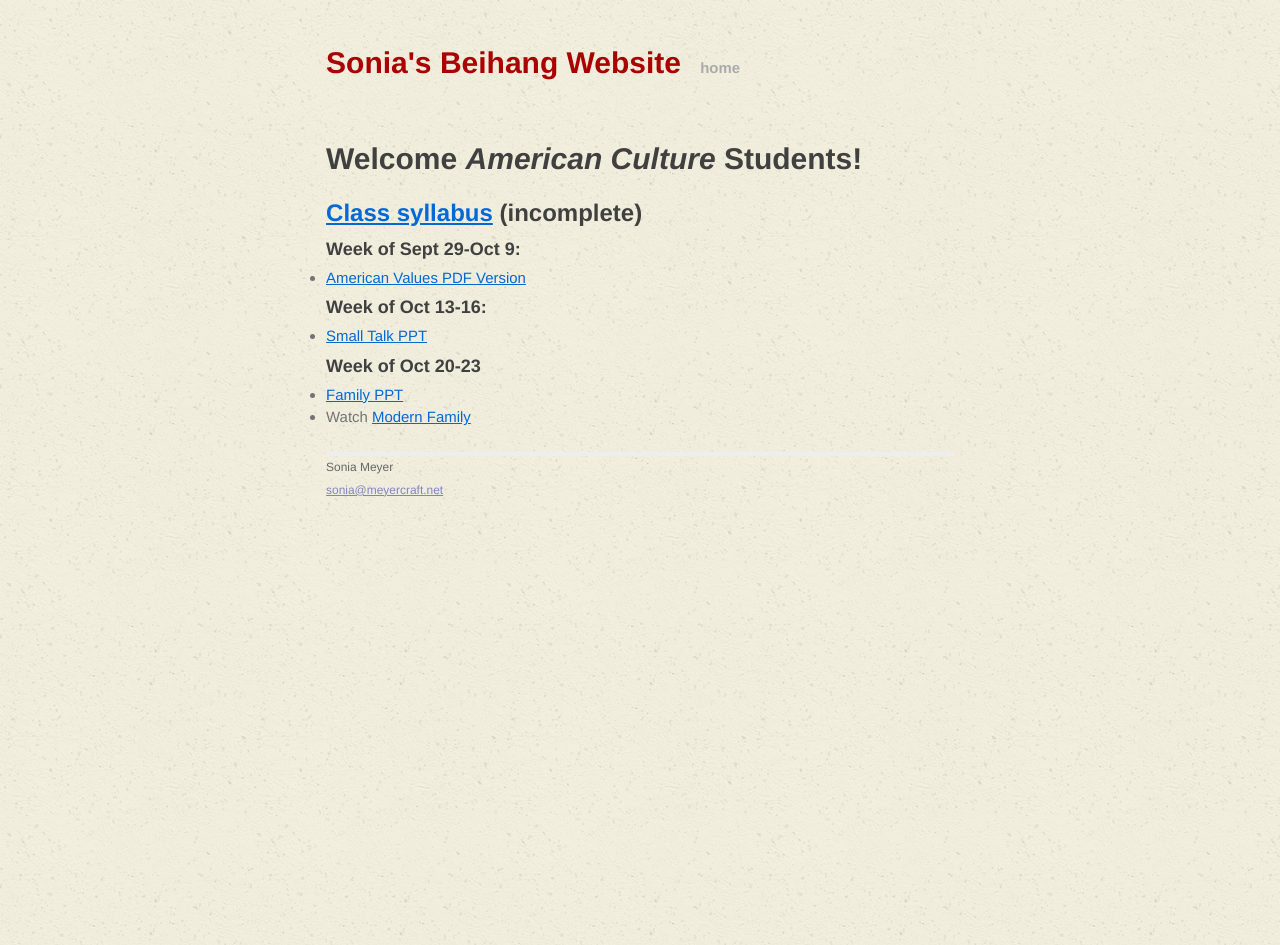
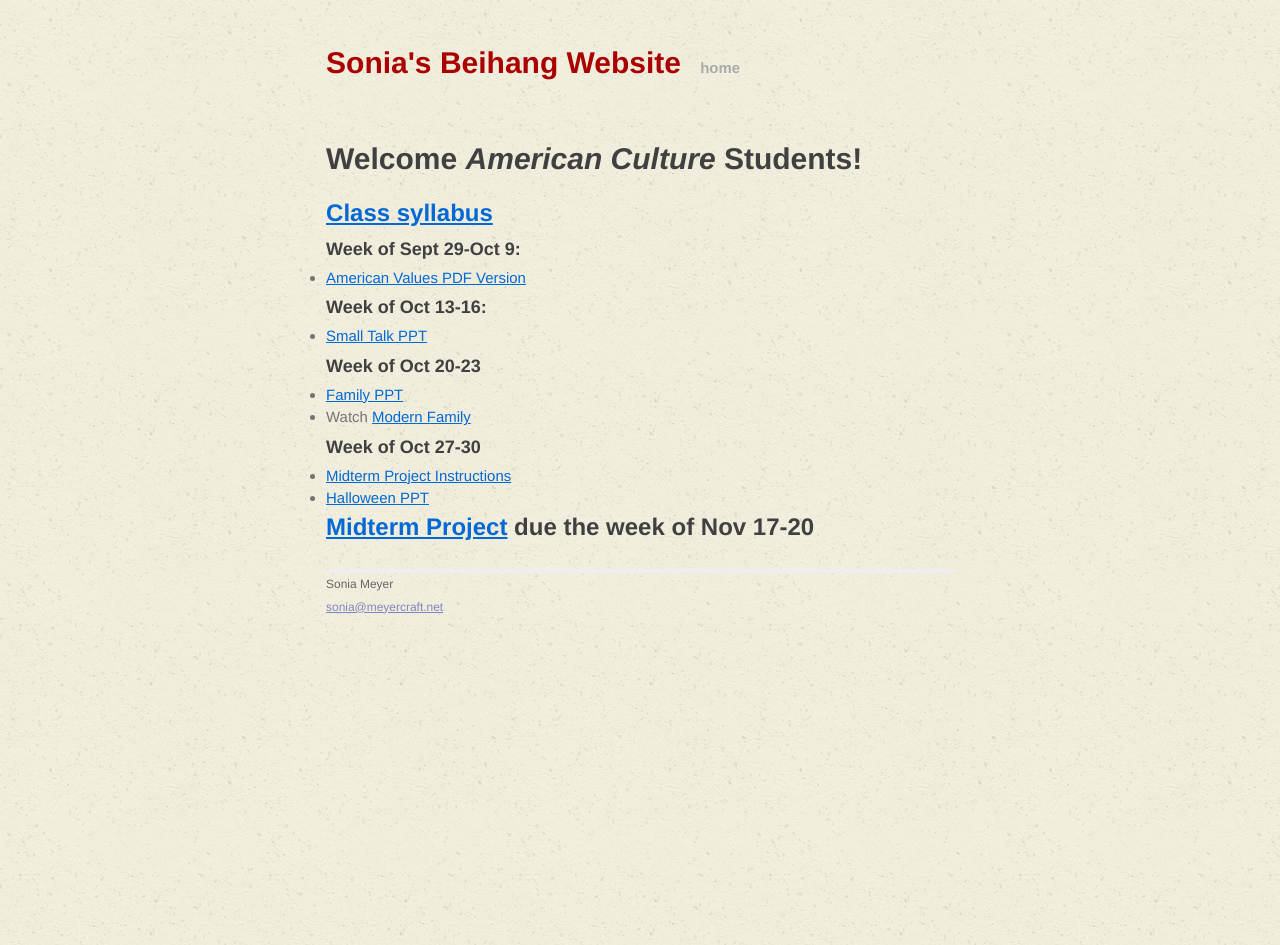
Before and after one commit to soniawmeyer/soniameyer-beihang-students-website, a Jekyll site: the page built from classes/americanculture.md, in a window 1280 px wide. Built offline with Jekyll 4.4.1, drawn with Linux system fonts in a browser that asks for light colours.

Commit message:
added midterm and final info

```diff
--- a/classes/americanculture.md
+++ b/classes/americanculture.md
@@ -4,7 +4,7 @@ title: Mrs. Sonia Meyer's Beihang Website
 ---
 # Welcome *American Culture* Students!
 
-##[Class syllabus](http://sonia-beihang-website-resources.s3.amazonaws.com/Graduate%20Culture%20Fall%202014%20Syllabus.pdf) (incomplete)
+##[Class syllabus](http://sonia-beihang-website-resources.s3.amazonaws.com/Graduate%20Culture%20Fall%202014%20Syllabus.pdf)
 
 
 ###Week of Sept 29-Oct 9:
@@ -16,3 +16,12 @@ title: Mrs. Sonia Meyer's Beihang Website
 ###Week of Oct 20-23
 - [Family PPT](http://sonia-beihang-website-resources.s3.amazonaws.com/Week%207%20Family.ppt)
 - Watch [Modern Family](http://tv.sohu.com/20120926/n354001234.shtml)
+
+###Week of Oct 27-30
+- [Midterm Project Instructions](http://sonia-beihang-website-resources.s3.amazonaws.com/Midterm%20Project%20Instructions-Do%20Americans%20do%20that%20too%3F.pdf)
+- [Halloween PPT](???????)
+
+
+
+
+##[Midterm Project](http://sonia-beihang-website-resources.s3.amazonaws.com/Midterm%20Project%20Instructions-Do%20Americans%20do%20that%20too%3F.pdf) due the week of Nov 17-20
```
Also changed, not shown: classes/oralenglish.md (+8 -0 lines).
